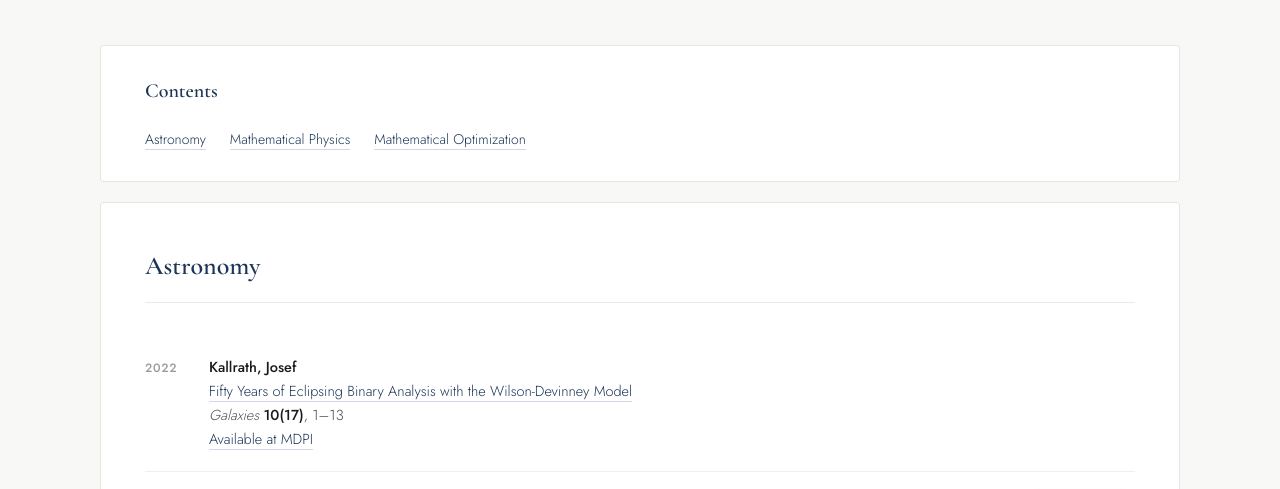
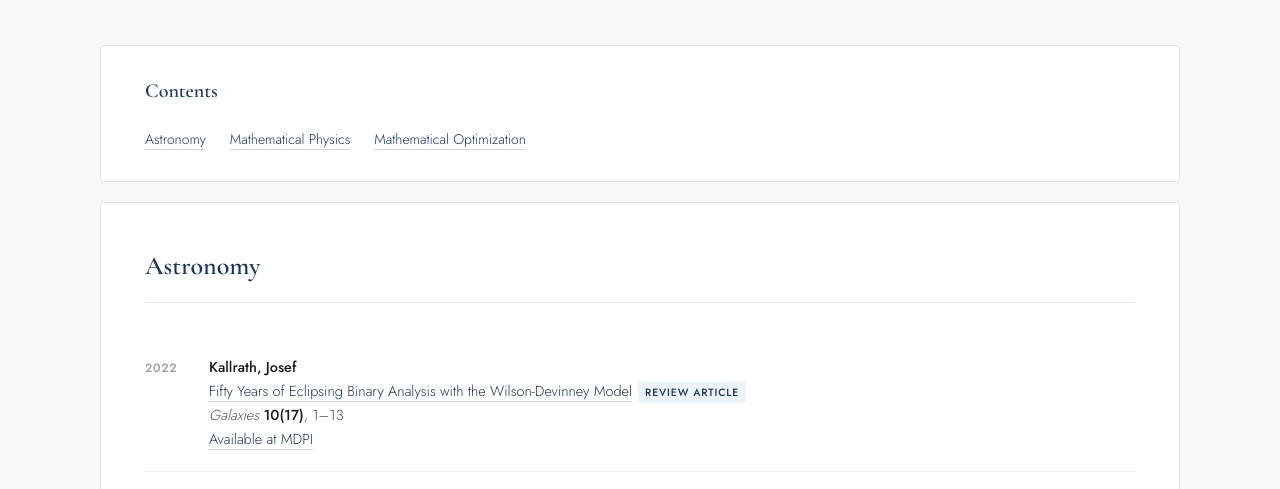
Before and after one commit to JosefKallrath/josefkallrath.github.io, a plain HTML site: page publications.html in a window 1280 px wide. Shown: the part 284-773 px from the top of the page. Drawn offline with nearby package versions, Linux system fonts and the light colour scheme.

Commit message:
Add Review article to 50 years of WD

```diff
--- a/publications.html
+++ b/publications.html
@@ -88,7 +88,7 @@
                 <div class="pub">
                     <span class="pub-year">2022</span>
                     <div class="pub-body"><strong>Kallrath, Josef</strong><br>
-                        <a href="files/galaxies-10-00017-v2.pdf">Fifty Years of Eclipsing Binary Analysis with the Wilson-Devinney Model</a><br>
+                        <a href="files/galaxies-10-00017-v2.pdf">Fifty Years of Eclipsing Binary Analysis with the Wilson-Devinney Model</a><span class="badge">review article</span><br>
                         <em>Galaxies</em> <strong>10(17)</strong>, 1&ndash;13<br>
                         <a href="https://doi.org/10.3390/galaxies10010017" target="_blank">Available at MDPI</a></div>
 
```
